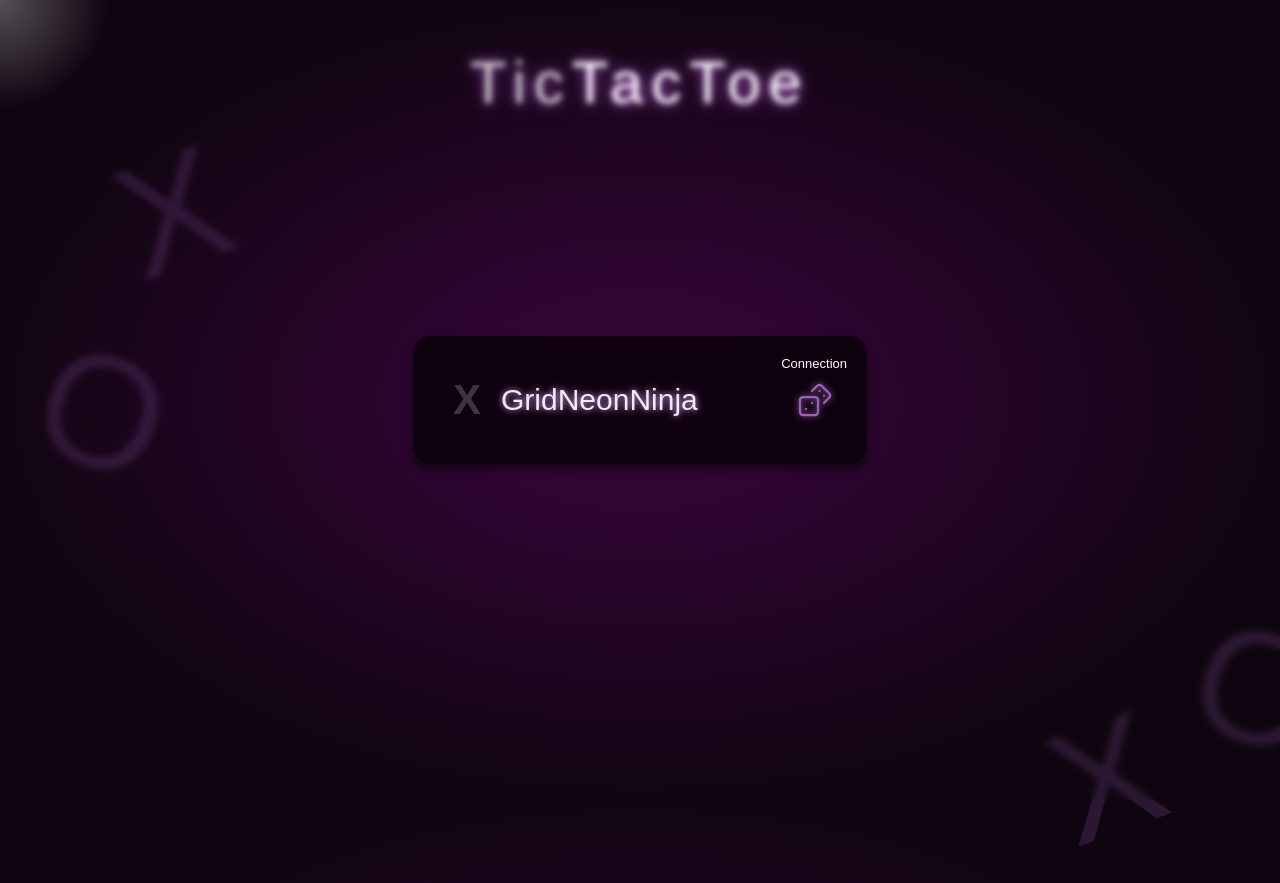
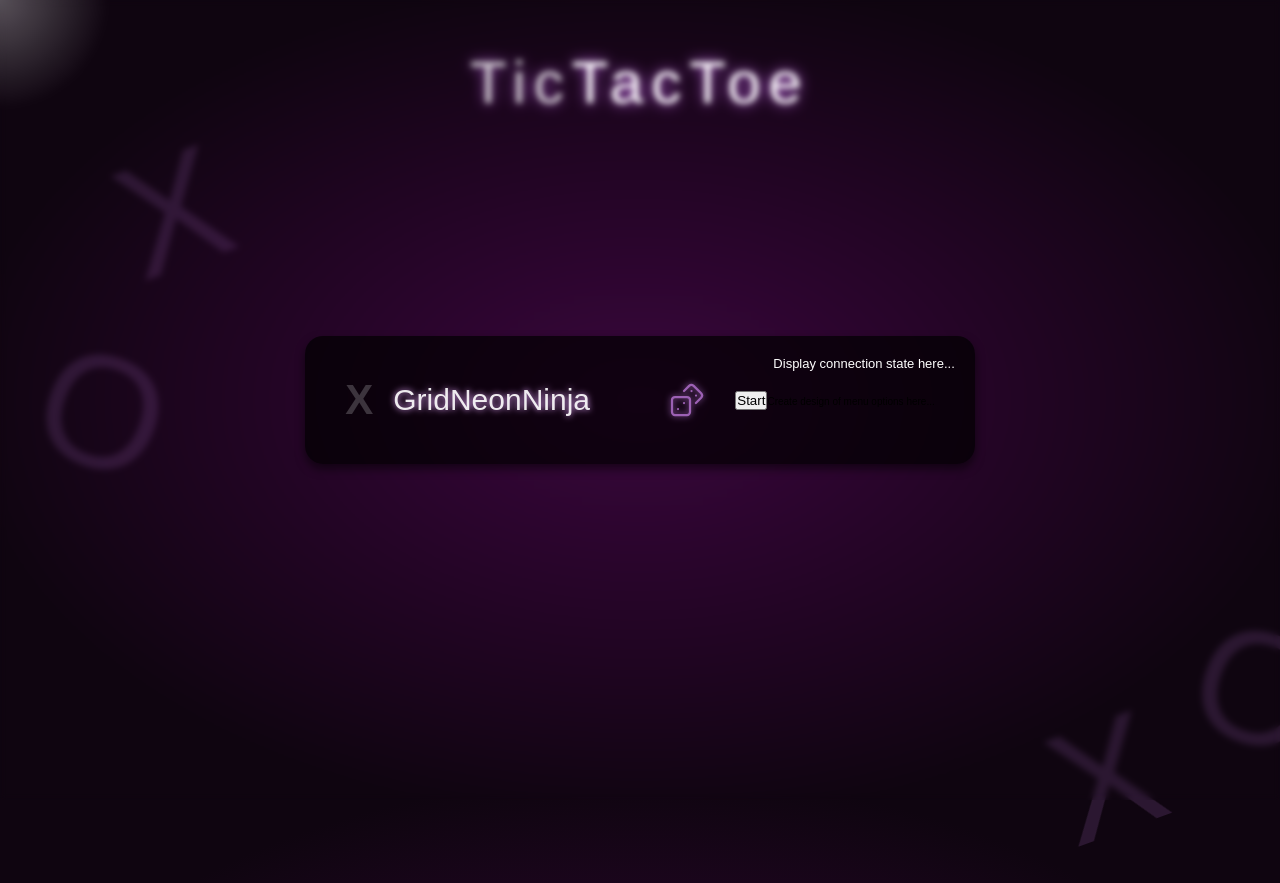
Before and after one commit to amuseDave/TTT, a React (Vite) app in the folder client/: page / in a window 1280 px wide. Both pictures are taken after a click on the button "PLAY". Shown: the top 883 px of the page. Built offline with nearby package versions, Linux system fonts and the light colour scheme; no server answers; a web font is replaced by a local one.

Commit message:
handle errors if server crashes, and implement reconnection functionally, as well as restructure the code for better development

```diff
--- a/client/src/components/Game/Menu/Connection/Connection.jsx
+++ b/client/src/components/Game/Menu/Connection/Connection.jsx
@@ -1,14 +1,34 @@
+import { useEffect, useRef } from "react";
 import "./Connection.css";
 
 import { useSelector } from "react-redux";
+import { reconnectWebSocket } from "../../../../web-socket/ws";
 
 export default function Connection() {
+  const intervalID = useRef();
+
   const isConnectingServer = useSelector((state) => state.ui.isConnectingServer);
   const isConnectedServer = useSelector((state) => state.ui.isConnectedServer);
 
+  // Handle auto reconnections in menu component
+  useEffect(() => {
+    if (isConnectedServer) return;
+    intervalID.current = setInterval(() => {
+      if (isConnectingServer) return;
+      if (isConnectedServer) {
+        clearInterval(intervalID.current);
+        return;
+      } else reconnectWebSocket();
+    }, 10000);
+
+    return () => {
+      clearInterval(intervalID.current);
+    };
+  }, [isConnectedServer]);
+
   return (
     <div className="connection">
-      <p> Connection</p>
+      <p> Display connection state here...</p>
     </div>
   );
 }
--- a/client/src/components/Game/Menu/Menu.css
+++ b/client/src/components/Game/Menu/Menu.css
@@ -11,6 +11,10 @@
 }
 
 .menu {
+  user-select: none;
+  display: flex;
+  align-items: center;
+  gap: 3.6rem;
   position: relative;
   border-radius: 18px;
   background-color: rgba(0, 0, 0, 0.701);
--- a/client/src/components/Game/Menu/Menu.jsx
+++ b/client/src/components/Game/Menu/Menu.jsx
@@ -3,11 +3,10 @@ import { useEffect } from "react";
 import { audioTitleRef } from "../../AudioAndTitle/AudioAndTitle";
 import { LayoutGroup, motion } from "framer-motion";
 import PlayerMenu from "./PlayerMenu/PlayerMenu";
-import { useSelector } from "react-redux";
 import Connection from "./Connection/Connection";
+import MenuOptions from "./MenuOptions/MenuOptions";
 
 export default function Menu() {
-  const isConnectedServer = useSelector((state) => state.ui.isConnectedServer);
   useEffect(() => {
     if (audioTitleRef) audioTitleRef.volume = 0.05;
     let intervalID;
@@ -36,6 +35,7 @@ export default function Menu() {
         >
           <Connection />
           <PlayerMenu />
+          <MenuOptions />
         </motion.div>
       </LayoutGroup>
     </motion.div>
--- /dev/null
+++ b/client/src/components/Game/Menu/MenuOptions/MenuOptions.css
@@ -0,0 +1,2 @@
+.menu-options {
+}
--- /dev/null
+++ b/client/src/components/Game/Menu/MenuOptions/MenuOptions.jsx
@@ -0,0 +1,13 @@
+import { useSelector } from "react-redux";
+import "./MenuOptions.css";
+
+export default function MenuOptions() {
+  const isConnectedServer = useSelector((state) => state.ui.isConnectedServer);
+  return (
+    <div className="menu-options">
+      <button>Start</button>
+      {isConnectedServer && <button>Join</button>}
+      Create design of menu options here...
+    </div>
+  );
+}
--- a/client/src/components/Game/Menu/PlayerMenu/PlayerMenu.css
+++ b/client/src/components/Game/Menu/PlayerMenu/PlayerMenu.css
@@ -6,17 +6,16 @@
 
 .player-menu div {
   display: flex;
-  gap: 2rem;
   align-items: center;
 }
 .menu .player-menu .move {
-  user-select: none;
   font-size: 4.2rem;
   font-weight: 600;
   color: rgba(255, 255, 255, 0.2);
 }
 
 .menu .player-menu .player-1 .input {
+  margin-left: 2rem;
   position: relative;
 }
 .menu .player-menu .player-1 .input input {
@@ -78,11 +77,9 @@
   filter: blur(3px);
   z-index: 1;
 }
-.menu .player-menu .player-2 {
-  user-select: none;
-}
 
 .menu .player-menu .player-2 .user {
+  margin-left: 2rem;
   position: relative;
 }
 
--- a/client/src/components/Game/StartLobbyBtn/StartLobbyBtn.jsx
+++ b/client/src/components/Game/StartLobbyBtn/StartLobbyBtn.jsx
@@ -104,7 +104,6 @@ export default function StartLobbyBtn({ className }) {
         firstRenderRef.current = false;
         return;
       }
-      console.log("playing");
 
       playAudio(audioRef, 0.6);
       setTimeout(() => {
--- a/client/src/web-socket/ws.js
+++ b/client/src/web-socket/ws.js
@@ -12,17 +12,23 @@ const params = new URLSearchParams(url.search);
 export const lobbyID = params.get("lobbyID");
 
 let webSocket = new WebSocket(import.meta.env.VITE_CONNECTION_URL);
+initializeEvents();
 
+function initializeEvents() {
   webSocket.onopen = () => {
+    // Update ui that server is connected
     store.dispatch(uiActions.isConnectingServer(false));
     store.dispatch(uiActions.isConnectedServer(true));
-  if (lobbyID) {
+
+    // Join lobby if lobbyID is present in URL and user is joining lobby has state to true
+    if (store.getState().ui.isJoiningLobby && lobbyID) {
       // Test out delay UI
       setTimeout(() => {
         webSocket.send(JSON.stringify({ action: "join-lobby", data: { lobbyID } }));
       }, 2000);
     }
 
+    // Handle incoming messages from the server to update the UI & GAME states
     webSocket.onmessage = async (event) => {
       const { action, data, type } = JSON.parse(event.data);
       console.log("Action: ", action, "Data: ", data, "Type: ", type);
@@ -36,16 +42,21 @@ webSocket.onopen = () => {
     };
   };
 
-webSocket.onclose = (err) => {
-  console.log(err);
+  // Handle close and error events
+  webSocket.onclose = () => {
     console.log("On Close event");
 
-  const { isConnectedServer } = store.getState().ui;
+    const { isConnectedServer, isJoiningLobby } = store.getState().ui;
 
     if (isConnectedServer) store.dispatch(uiActions.isConnectedServer(false));
+    else if (isJoiningLobby) {
+      history.pushState({}, null, "/");
+      store.dispatch(uiActions.isJoiningLobby(false));
+      store.dispatch(uiActions.setStartError("Couldn't Connect To the Server"));
+    }
   };
-
-webSocket.onerror = (err) => {
+  // Handle close and error events
+  webSocket.onerror = () => {
     console.log("On error event");
 
     const { isJoiningLobby, isConnectingServer } = store.getState().ui;
@@ -57,5 +68,14 @@ webSocket.onerror = (err) => {
       store.dispatch(uiActions.setStartError("Couldn't Connect To the Server"));
     }
   };
+}
+
+// Reconnect to the WebSocket server
+export function reconnectWebSocket() {
+  webSocket = new WebSocket(import.meta.env.VITE_CONNECTION_URL);
+  store.dispatch(uiActions.isConnectingServer(true));
+
+  initializeEvents();
+}
 
 export default webSocket;
```
Lines whose indentation alone changed are shown as unchanged.
